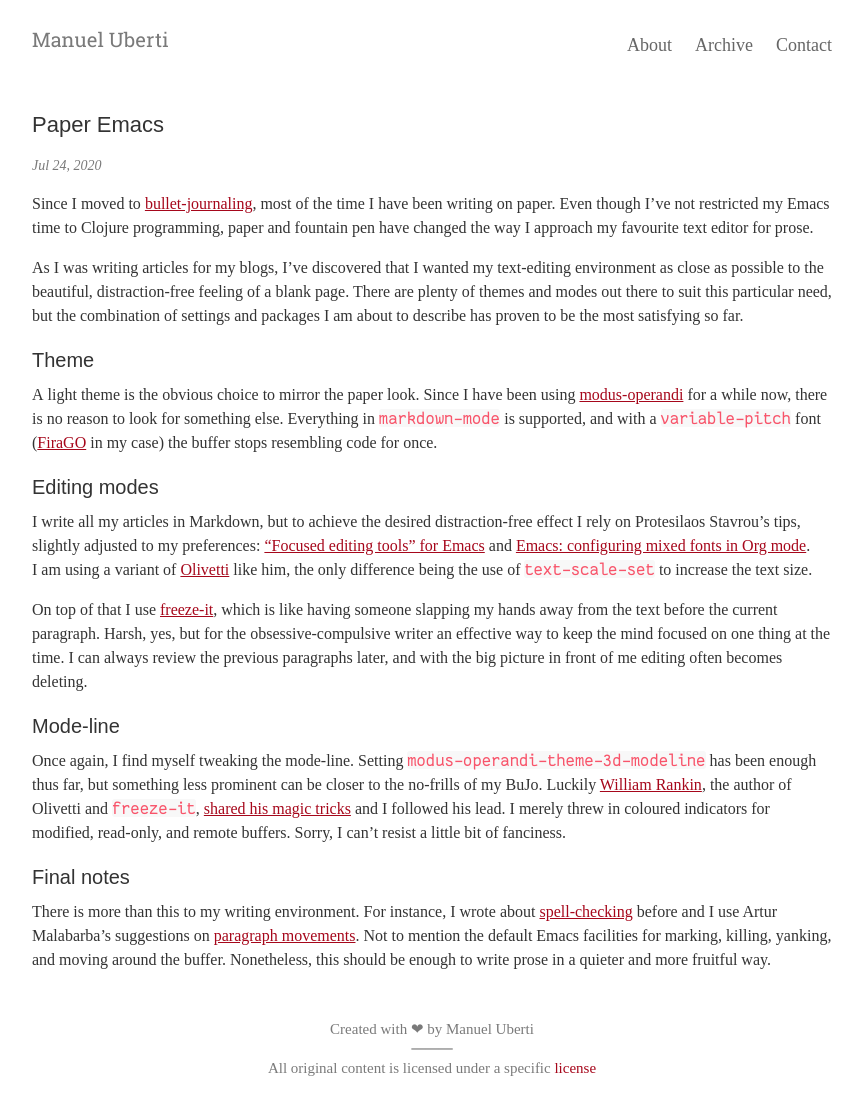
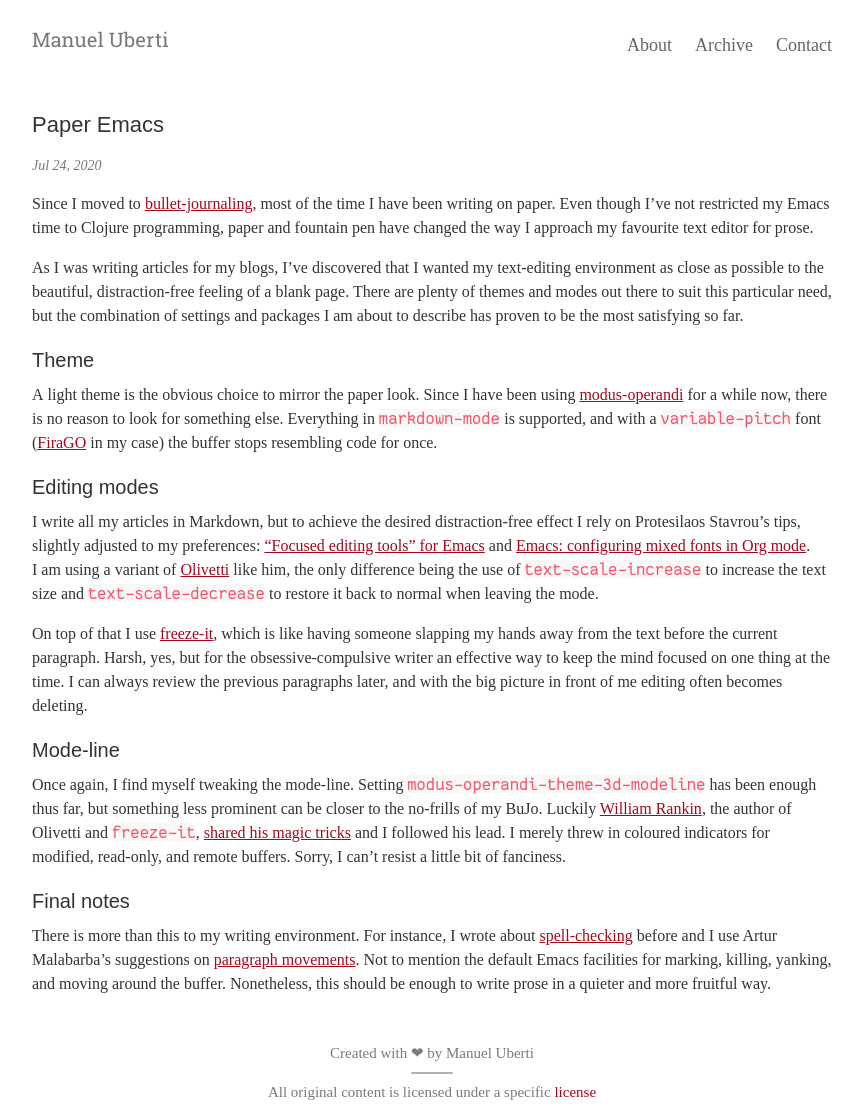
Before and after one commit to manuel-uberti/manuel-uberti.github.io, a Jekyll site: the page built from _posts/2020-07-24-paper.md, in a window 1280 px wide. Shown: the whole page, without its empty margins (208-1071 px from the left). Built offline with Jekyll 4.4.1, drawn with Linux system fonts in a browser that asks for light colours; some web fonts are replaced; before the commit the page ends 1094 px from its top, so only the background shows below that.

Commit message:
Rephrase

```diff
--- a/_posts/2020-07-24-paper.md
+++ b/_posts/2020-07-24-paper.md
@@ -30,7 +30,8 @@ I write all my articles in Markdown, but to achieve the desired distraction-fre
 effect I rely on Protesilaos Stavrou’s tips, slightly adjusted to my
 preferences: ["Focused editing tools" for Emacs](https://protesilaos.com/codelog/2020-07-16-emacs-focused-editing/) and [Emacs: configuring mixed
 fonts in Org mode](https://protesilaos.com/codelog/2020-07-17-emacs-mixed-fonts-org/). I am using a variant of [Olivetti](https://github.com/rnkn/olivetti/issues/39#issuecomment-660606677) like him, the only
-difference being the use of `text-scale-set` to increase the text size.
+difference being the use of `text-scale-increase` to increase the text size and
+`text-scale-decrease` to restore it back to normal when leaving the mode.
 
 On top of that I use [freeze-it](https://github.com/rnkn/freeze-it), which is like having someone slapping my hands
 away from the text before the current paragraph. Harsh, yes, but for the
```
